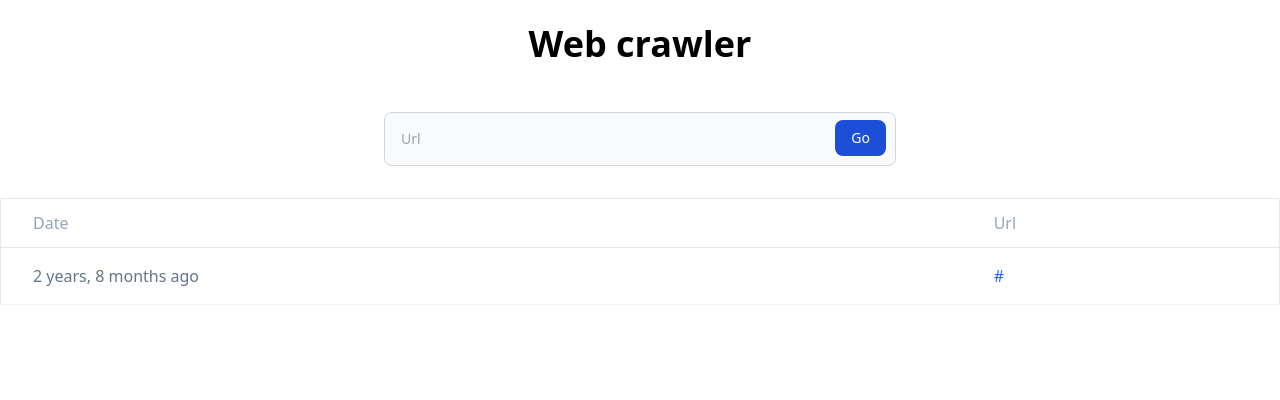
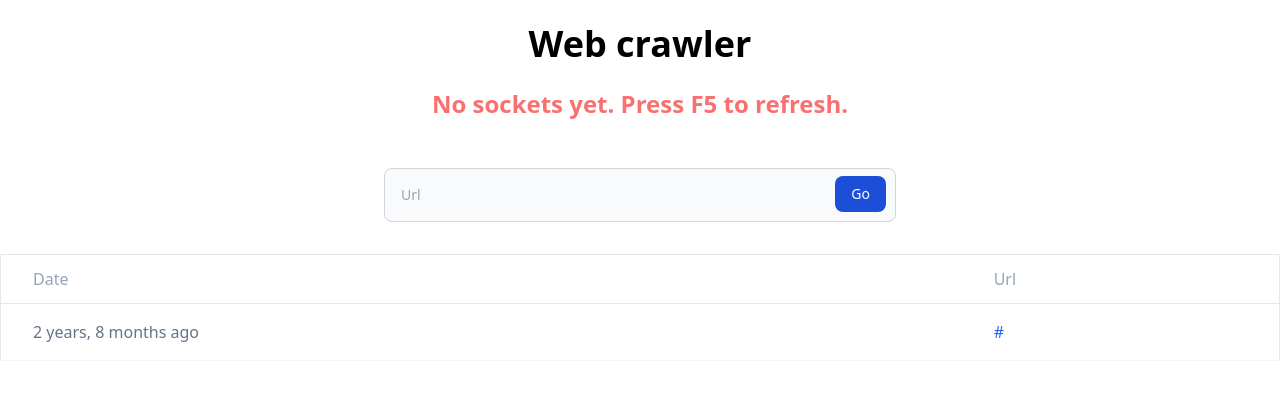
Before and after one commit to awnion/django_web_crawler, a Django app: page / in a window 1280 px wide. Shown: the top 400 px of the page. Run offline with Django 4.2, Linux system fonts and the light colour scheme; tables that the repository leaves empty hold one stand-in row (values such as "Sample post"); parts of the project's set-up code (start-up, migrations or seed data) failed here and were passed over; some libraries are stand-ins or nearby versions.

Commit message:
update text

```diff
--- a/web_crawler/web_crawler/templates/web_crawler/index.html
+++ b/web_crawler/web_crawler/templates/web_crawler/index.html
@@ -14,6 +14,11 @@
                     <h1 class="text-4xl mt-6 text-center font-bold">
                         Web crawler
                     </h1>
+                    <h2
+                        class="text-2xl mt-6 text-center font-bold text-red-400"
+                    >
+                        No sockets yet. Press F5 to refresh.
+                    </h2>
                 </div>
                 <form action="/" method="POST">
                     {% csrf_token %}{% for field in form %}{% if field.errors %}
```
